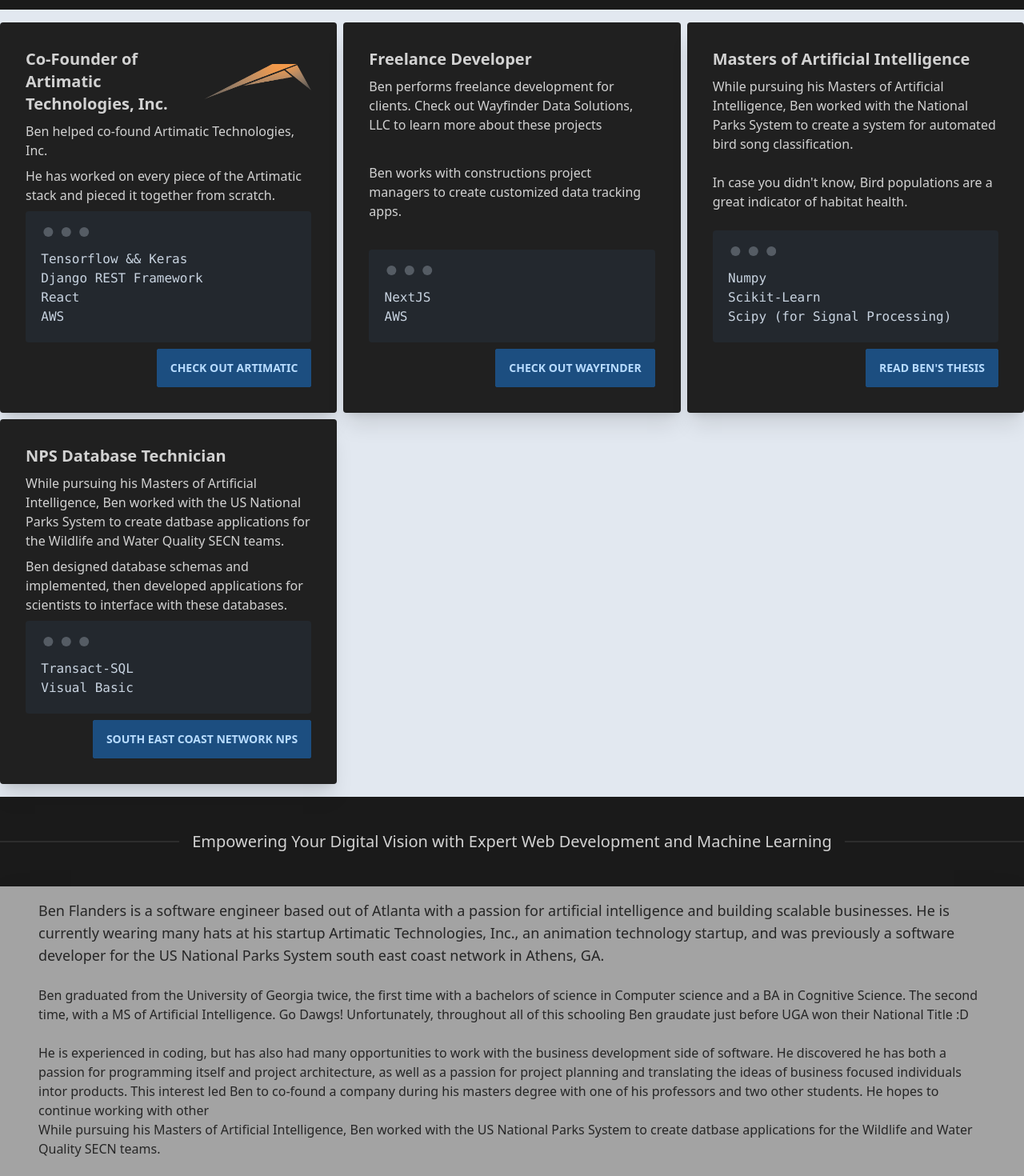
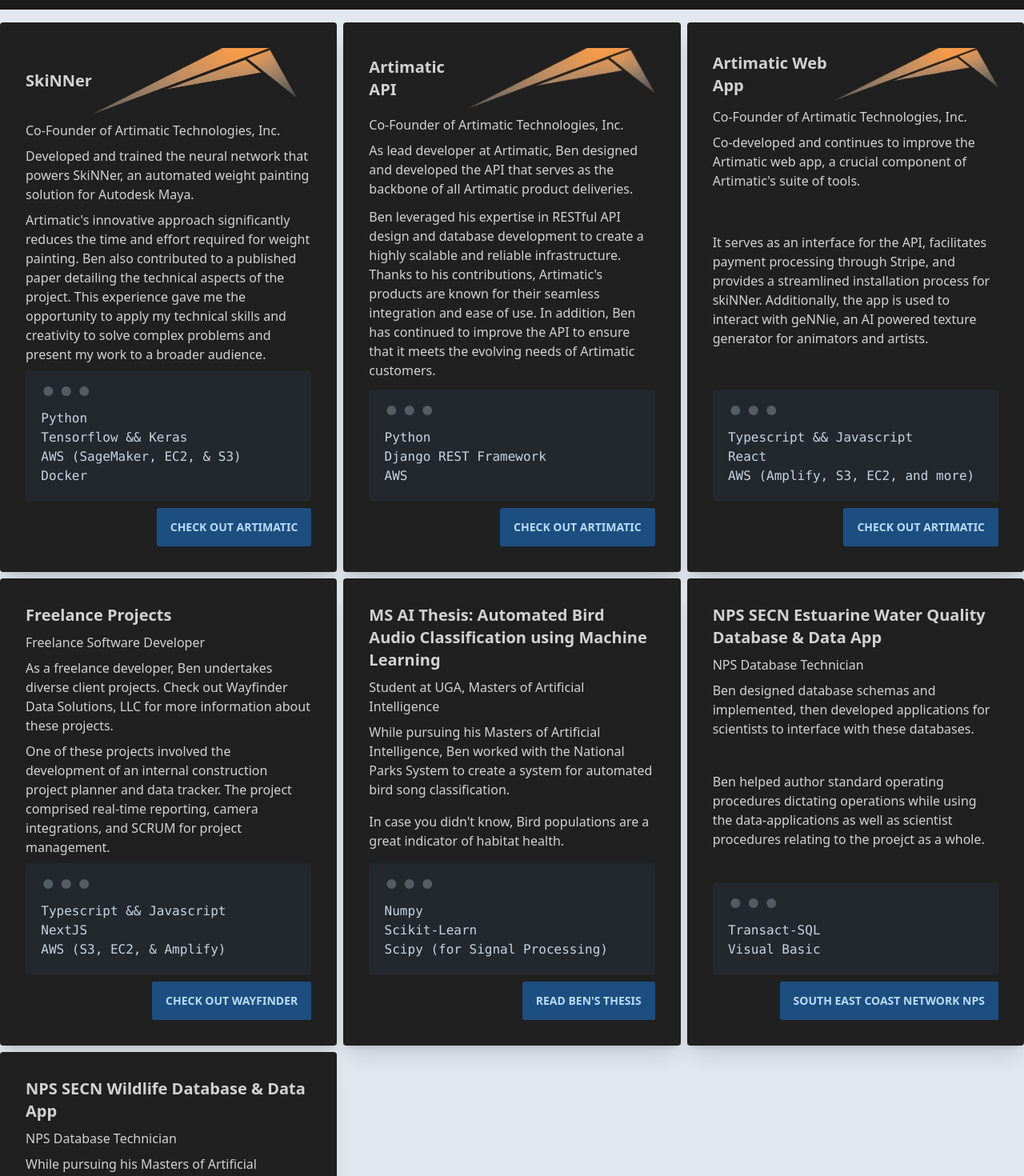
Before and after one commit to Benrflanders/Benrflanders.github.io, a Next.js app: page / in a window 1280 px wide. Shown: the part 900-2370 px from the top of the page at 80% size. Built offline with nearby package versions, Linux system fonts and the light colour scheme.

Commit message:
Updated portfolio section to be project focused instead of past position focused; added a quote to homepage

```diff
--- a/components/Portfolio/index.tsx
+++ b/components/Portfolio/index.tsx
@@ -13,9 +13,7 @@
         <div className="card max-w-lg bg-base-100 shadow-xl justify-center justify-self-center">
           <div className="card-body">
             <div className="flex flex-row">
-              <h2 className="card-title flex flex-3">
-                Co-Founder of Artimatic Technologies, Inc.
-              </h2>
+              <h1 className="card-title flex flex-3">SkiNNer</h1>
               <figure className="flex flex-2">
                 <Image
                   src="/artimatic.png"
@@ -25,20 +23,79 @@
                 />
               </figure>
             </div>
-            <p>Ben helped co-found Artimatic Technologies, Inc.</p>
+            <h2>Co-Founder of Artimatic Technologies, Inc.</h2>
             <p>
-              He has worked on every piece of the Artimatic stack and pieced it
-              together from scratch.
+              {" "}
+              Developed and trained the neural network that powers SkiNNer, an
+              automated weight painting solution for Autodesk Maya.
+            </p>
+            <p>
+              Artimatic{"'"}s innovative approach significantly reduces the time
+              and effort required for weight painting. Ben also contributed to a
+              published paper detailing the technical aspects of the project.
+              This experience gave me the opportunity to apply my technical
+              skills and creativity to solve complex problems and present my
+              work to a broader audience.
             </p>
             <div className="mockup-code">
+              <pre>
+                <code>Python</code>
+              </pre>
               <pre>
                 <code>Tensorflow && Keras</code>
               </pre>
               <pre>
-                <code>Django REST Framework</code>
+                <code>AWS (SageMaker, EC2, & S3)</code>
               </pre>
               <pre>
-                <code>React</code>
+                <code>Docker</code>
+              </pre>
+            </div>
+
+            <div className="card-actions justify-end">
+              <a
+                href="https://www.artimatic.io/"
+                className="btn btn-primary"
+                rel="noopener noreferrer"
+                target="_blank"
+              >
+                Check out Artimatic
+              </a>
+            </div>
+          </div>
+        </div>
+        <div className="card max-w-lg bg-base-100 shadow-xl justify-center justify-self-center">
+          <div className="card-body">
+            <div className="flex flex-row">
+              <h1 className="card-title flex flex-3">Artimatic API</h1>
+              <figure className="flex flex-2">
+                <Image
+                  src="/artimatic.png"
+                  alt="Artimatic Logo"
+                  height={165 / 2}
+                  width={512 / 2}
+                />
+              </figure>
+            </div>
+            <h2>Co-Founder of Artimatic Technologies, Inc.</h2>
+            <p>
+              As lead developer at Artimatic, Ben designed and developed the API
+              that serves as the backbone of all Artimatic product deliveries.
+            </p>
+            <p>
+              Ben leveraged his expertise in RESTful API design and database
+              development to create a highly scalable and reliable
+              infrastructure. Thanks to his contributions, Artimatic's products
+              are known for their seamless integration and ease of use. In
+              addition, Ben has continued to improve the API to ensure that it
+              meets the evolving needs of Artimatic customers.
+            </p>
+            <div className="mockup-code">
+              <pre>
+                <code>Python</code>
+              </pre>
+              <pre>
+                <code>Django REST Framework</code>
               </pre>
               <pre>
                 <code>AWS</code>
@@ -59,21 +116,76 @@
         </div>
         <div className="card max-w-lg bg-base-100 shadow-xl justify-center justify-self-center">
           <div className="card-body">
-            <h2 className="card-title">Freelance Developer</h2>
+            <div className="flex flex-row">
+              <h1 className="card-title flex flex-3">Artimatic Web App</h1>
+              <figure className="flex flex-2">
+                <Image
+                  src="/artimatic.png"
+                  alt="Artimatic Logo"
+                  height={165 / 2}
+                  width={512 / 2}
+                />
+              </figure>
+            </div>
+            <h2>Co-Founder of Artimatic Technologies, Inc.</h2>
             <p>
-              Ben performs freelance development for clients. Check out
-              Wayfinder Data Solutions, LLC to learn more about these projects
+              Co-developed and continues to improve the Artimatic web app, a
+              crucial component of Artimatic{"'"}s suite of tools.
+            </p>{" "}
+            <p>
+              It serves as an interface for the API, facilitates payment
+              processing through Stripe, and provides a streamlined installation
+              process for skiNNer. Additionally, the app is used to interact
+              with geNNie, an AI powered texture generator for animators and
+              artists.
+            </p>
+            <div className="mockup-code">
+              <pre>
+                <code>Typescript && Javascript</code>
+              </pre>
+              <pre>
+                <code>React</code>
+              </pre>
+              <pre>
+                <code>AWS (Amplify, S3, EC2, and more)</code>
+              </pre>
+            </div>
+            <div className="card-actions justify-end">
+              <a
+                href="https://www.artimatic.io/"
+                className="btn btn-primary"
+                rel="noopener noreferrer"
+                target="_blank"
+              >
+                Check out Artimatic
+              </a>
+            </div>
+          </div>
+        </div>
+        <div className="card max-w-lg bg-base-100 shadow-xl justify-center justify-self-center">
+          <div className="card-body">
+            <h1 className="card-title">Freelance Projects</h1>
+            <h2>Freelance Software Developer</h2>
+            <p>
+              As a freelance developer, Ben undertakes diverse client projects.
+              Check out Wayfinder Data Solutions, LLC for more information about
+              these projects.
             </p>
             <p>
-              Ben works with constructions project managers to create customized
-              data tracking apps.
+              One of these projects involved the development of an internal
+              construction project planner and data tracker. The project
+              comprised real-time reporting, camera integrations, and SCRUM for
+              project management.
             </p>
             <div className="mockup-code">
+              <pre>
+                <code>Typescript && Javascript</code>
+              </pre>
               <pre>
                 <code>NextJS</code>
               </pre>
               <pre>
-                <code>AWS</code>
+                <code>AWS (S3, EC2, & Amplify)</code>
               </pre>
             </div>
             <div className="card-actions justify-end">
@@ -92,7 +204,11 @@
         </div>
         <div className="card max-w-lg bg-base-100 shadow-xl justify-center justify-self-center">
           <div className="card-body">
-            <h2 className="card-title">Masters of Artificial Intelligence</h2>
+            <h1 className="card-title">
+              MS AI Thesis: Automated Bird Audio Classification using Machine
+              Learning
+            </h1>
+            <h2>Student at UGA, Masters of Artificial Intelligence</h2>
             <p>
               While pursuing his Masters of Artificial Intelligence, Ben worked
               with the National Parks System to create a system for automated
@@ -127,7 +243,45 @@
         </div>
         <div className="card max-w-lg bg-base-100 shadow-xl justify-center justify-self-center">
           <div className="card-body">
-            <h2 className="card-title">NPS Database Technician</h2>
+            <h1 className="card-title">
+              NPS SECN Estuarine Water Quality Database & Data App
+            </h1>
+            <h2>NPS Database Technician</h2>
+            <p>
+              Ben designed database schemas and implemented, then developed
+              applications for scientists to interface with these databases.
+            </p>
+            <p>
+              Ben helped author standard operating procedures dictating
+              operations while using the data-applications as well as scientist
+              procedures relating to the proejct as a whole.
+            </p>
+            <div className="mockup-code">
+              <pre>
+                <code>Transact-SQL</code>
+              </pre>
+              <pre>
+                <code>Visual Basic</code>
+              </pre>
+            </div>
+            <div className="card-actions justify-end">
+              <a
+                href="https://www.nps.gov/articles/secn-august19-newsletter.htm"
+                className="btn btn-primary"
+                rel="noopener noreferrer"
+                target="_blank"
+              >
+                South East Coast Network NPS
+              </a>
+            </div>
+          </div>
+        </div>
+        <div className="card max-w-lg bg-base-100 shadow-xl justify-center justify-self-center">
+          <div className="card-body">
+            <h1 className="card-title">
+              NPS SECN Wildlife Database & Data App
+            </h1>
+            <h2>NPS Database Technician</h2>
             <p>
               While pursuing his Masters of Artificial Intelligence, Ben worked
               with the US National Parks System to create datbase applications
--- a/pages/index.tsx
+++ b/pages/index.tsx
@@ -33,8 +33,7 @@
         <Portfolio />
         <div className="flex flex-col w-full border-opacity-50 py-8">
           <div className="divider prose-xl">
-            Empowering Your Digital Vision with Expert Web Development and
-            Machine Learning
+            “The best way to predict the future is to invent it.” - Alan Kay
           </div>
         </div>
         <About />
```
